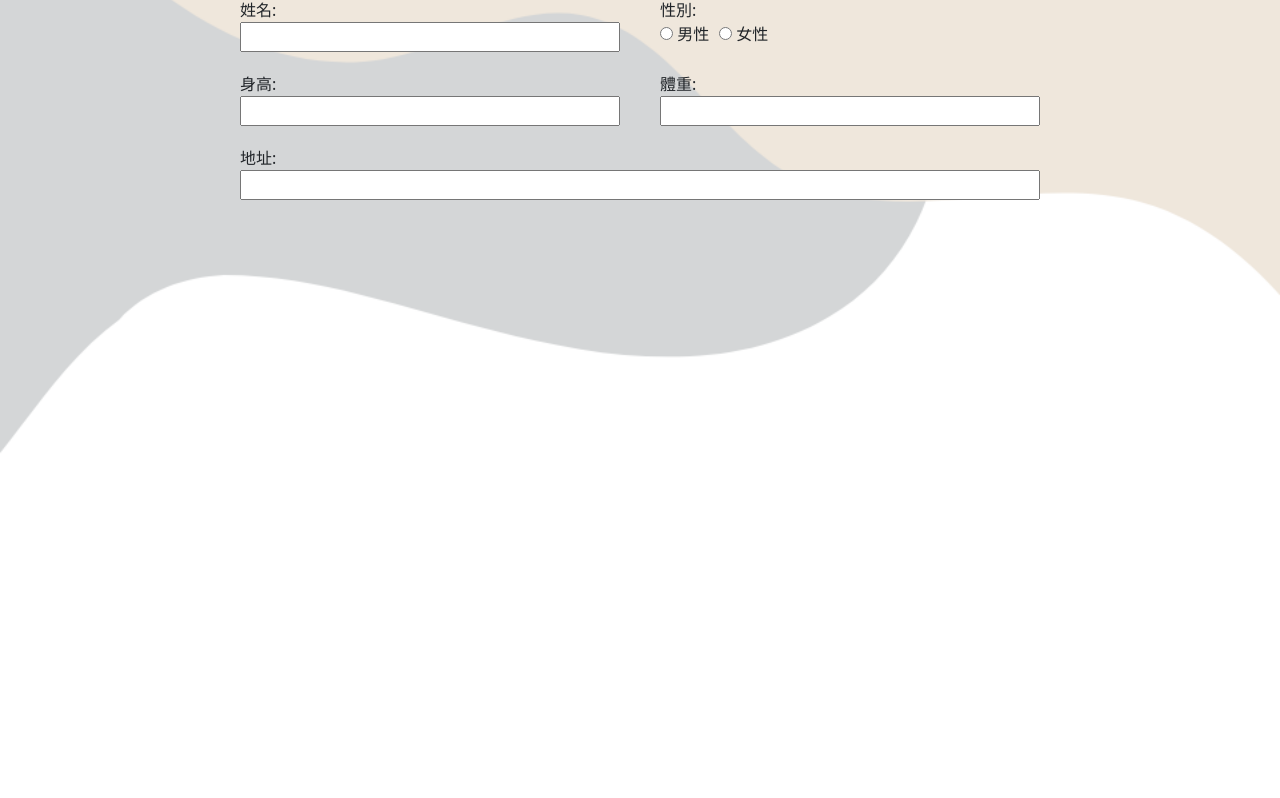
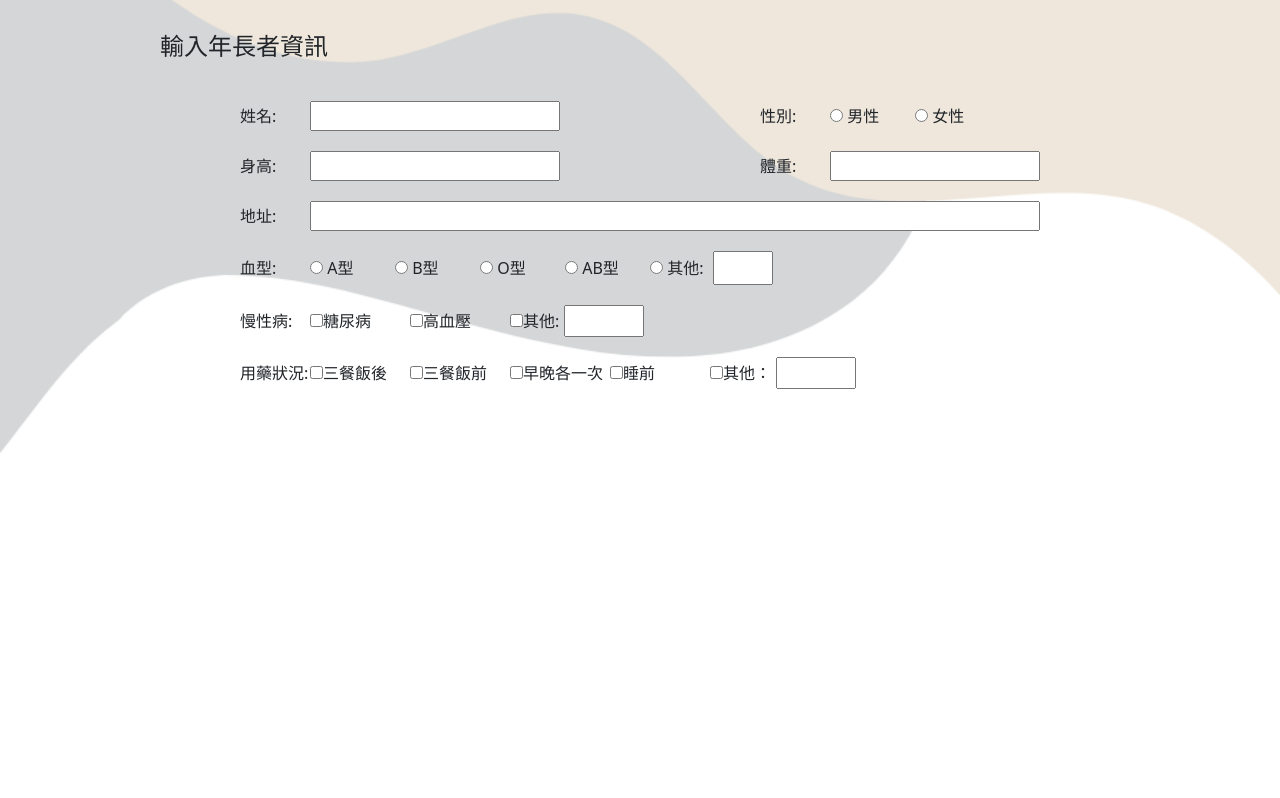
Before and after one commit to Jeiniy/website, a plain HTML site: page Family/family.html in a window 1280 px wide. Shown: the part 117-915 px from the top of the page. Drawn offline with nearby package versions, Linux system fonts and the light colour scheme.

Commit message:
3/26更改 Family 資料夾

```diff
--- a/Family/family.css
+++ b/Family/family.css
@@ -71,29 +71,87 @@ body {
     min-height: 320vh;            /* 至少畫面高度要滿一整頁 */
   }
 
-  form {
+  .form-wrapper {
+    max-width: 1000px;
+    margin: 60px auto; /* 整體置中 */
+    padding: 20px;
+  }
+
+  .form-title {
+    font-size: 24px;
+    margin-bottom: 20px;
+    text-align: left; /* 靠左 */
+  }
+
+  .form-area {
+    margin-top: 40px;
     display: grid;
-    grid-template-columns: 1fr 1fr; /* 兩欄等寬 */
-    gap: 20px 40px; /* row-gap 和 column-gap */
+    grid-template-columns: 1fr 1fr;
+    gap: 20px 40px;
     max-width: 800px;
-    margin: auto;
+    margin-left: auto;
+    margin-right: auto;
   }
 
   .form-group {
     display: flex;
-    flex-direction: column;
+    align-items: center;
+  }
+
+  .form-group label {
+    width: 60px;
+    margin-right: 10px;
+    white-space: nowrap;
+  }
+
+  input[type="text"] {
+    flex: 1;
+    width: 100%;
+    max-width: 250px;
   }
 
   .radio-group {
     display: flex;
-    flex-wrap: wrap;
-    gap: 10px;
+    gap: 15px;
     align-items: center;
   }
 
   .form-full {
-    grid-column: 1 / -1; /* 跨兩欄 */
+    grid-column: 1 / -1;
   }
-  .form-title {
-    margin-top: 50px; /* 調整這裡數值改變位置 */
+
+  .form-full input[type="text"] {
+    width: 100%;
+    max-width: none; /* 取消限制長度 */
   }
+  .checkbox-group {
+    display: flex;
+    gap: 10px 100px;
+    flex-wrap: wrap;
+    align-items: center;
+  }
+  .checkbox-group {
+    display: flex;
+    flex-wrap: wrap;
+    gap: 20px 30px;
+    align-items: center;
+  }
+  .checkbox-group label {
+    display: inline-flex; /* ⬅ 原本是 flex，改成 inline-flex */
+    align-items: center;
+    white-space: nowrap;
+  }
+
+  .checkbox-group input[type="text"] {
+    width: 80px;
+    padding: 2px;
+    font-size: 1rem;
+    height: auto;
+  }
+
+
+  .other-input {
+    margin-left: 5px;
+    width: 100px;
+    padding: 3px;
+  }
--- a/Family/family.html
+++ b/Family/family.html
@@ -29,13 +29,15 @@
         </ul>
     </nav>
 </header>
-<h2>輸入年長者資訊</h2>
-<form>
-    <!-- 第一列 -->
+<div class="form-wrapper">
+    <h2 class="form-title">輸入年長者資訊</h2>
+  <form class="form-area">
+
     <div class="form-group">
       <label>姓名:</label>
       <input type="text">
     </div>
+
     <div class="form-group">
       <label>性別:</label>
       <div class="radio-group">
@@ -44,22 +46,66 @@
       </div>
     </div>
 
-    <!-- 第二列 -->
+
     <div class="form-group">
       <label>身高:</label>
       <input type="text">
     </div>
+
     <div class="form-group">
       <label>體重:</label>
       <input type="text">
     </div>
 
-    <!-- 第三列（跨欄） -->
+
     <div class="form-group form-full">
       <label>地址:</label>
       <input type="text">
     </div>
+
+    <div class="form-group">
+      <label>血型:</label>
+      <div class="radio-group">
+          <label><input type="radio" name="Type A"> A型</label>
+          <label><input type="radio" name="Type B"> B型</label>
+          <label><input type="radio" name="Type O"> O型</label>
+          <label><input type="radio" name="Type AB"> AB型</label>
+          <label>
+            <input type="radio" name="Type"> 其他:
+            <input type="text" name="Type_other" class="other-input">
+          </label>
+        </div>
+    </div>
+
+    <div class="form-group form-full">
+      <label>慢性病:</label>
+      <div class="checkbox-group">
+        <label><input type="checkbox" name="disease" value="diabetes"> 糖尿病</label>
+        <label><input type="checkbox" name="disease" value="hypertension"> 高血壓</label>
+        <label>
+          <input type="checkbox" name="disease" value="other"> 其他:
+          <input type="text" name="disease_other" class="other-input">
+        </label>
+      </div>
+    </div>
+
+    <div class="form-group form-full">
+      <label>用藥狀況:</label>
+      <div class="checkbox-group">
+        <label><input type="checkbox" name="medication" value="after_meal"> 三餐飯後</label>
+        <label><input type="checkbox" name="medication" value="before_meal"> 三餐飯前</label>
+        <label><input type="checkbox" name="medication" value="once_day"> 早晚各一次</label>
+        <label><input type="checkbox" name="medication" value="before_bed"> 睡前</label>
+        <label>
+          <input type="checkbox" name="medication" value="other"> 其他：
+          <input type="text" name="medication_other" class="other-input">
+        </label>
+      </div>
+    </div>
+
   </form>
+</div>
+
 
 <script src="https://cdn.jsdelivr.net/npm/bootstrap@5.3.0/dist/js/bootstrap.bundle.min.js"></script>
 </body>
```
